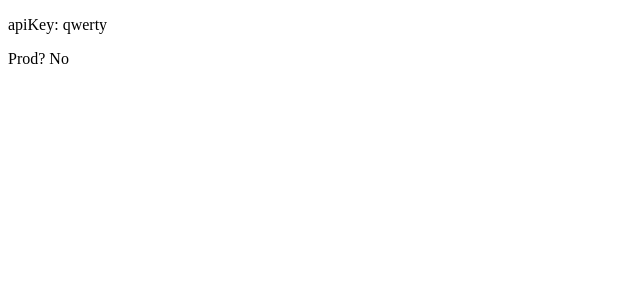
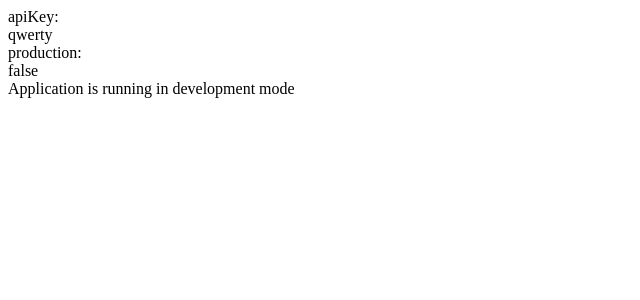
Before and after one commit to kirillskliarov/angular-env-envjson, an Angular app: page / in a window 1280 px wide. Shown: the top 300 px of the page, without its empty margins (0-640 px from the left). Built offline with nearby package versions, Linux system fonts and the light colour scheme.

Commit message:
refactor: app.component

```diff
--- a/src/app/app.component.html
+++ b/src/app/app.component.html
@@ -1,6 +1,12 @@
-<p>
-  apiKey: {{env.apiKey}}
-</p>
-<p>
-  Prod? {{env.production ? 'Yes' : 'No'}}
-</p>
+<div class="env_container">
+  <div class="env_key">apiKey: </div>
+  <div class="env-value env-value_apiKey">{{env.apiKey}}</div>
+</div>
+<div>
+  <div class="env_key">production: </div>
+  <div class="env-value env-value_production">{{env.production}}</div>
+</div>
+
+<div *ngIf="!env.production" class="development-mode-message">
+  Application is running in development mode
+</div>
--- a/src/app/app.component.ts
+++ b/src/app/app.component.ts
@@ -11,7 +11,7 @@ import {Environment} from "./core/interfaces/environment";
 export class AppComponent {
 
   constructor(
-    @Inject(ENVIRONMENT_TOKEN) public env: Environment,
+    @Inject(ENVIRONMENT_TOKEN) public readonly env: Environment,
   ) {
   }
 }
```
Also changed, not shown: 1 other file (tests, documents, lock files or other folders).
